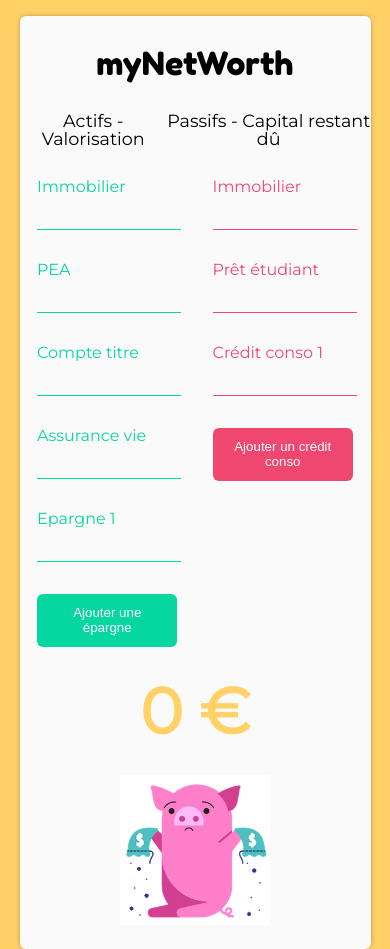
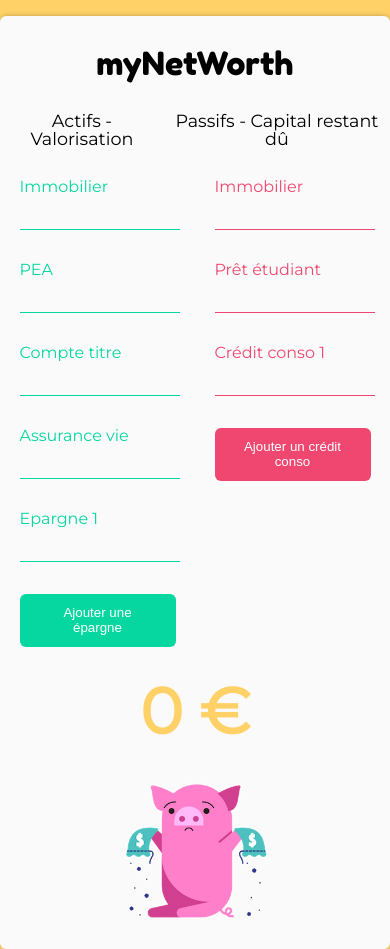
Before and after one commit to GuillaumeBe/myNetWorth, a React (Create React App) app: page / in a window 390 px wide. Built offline with nearby package versions, Linux system fonts and the light colour scheme.

Commit message:
fix responsiveness and images background colors

```diff
--- a/src/App/styles.ts
+++ b/src/App/styles.ts
@@ -7,9 +7,9 @@
 `;
 
 export const Wrapper = styled.div`
-  margin: 1rem 0;
+  margin: 1rem;
   max-width: 35rem;
-  width: 90%;
+  width: 100%;
   border-radius: 6px;
   background-color: #fafafa;
   box-shadow: 0 0 6px -2px #00000080;
```
Also changed, not shown: src/assets/bill.jpg, src/assets/broke.png.
